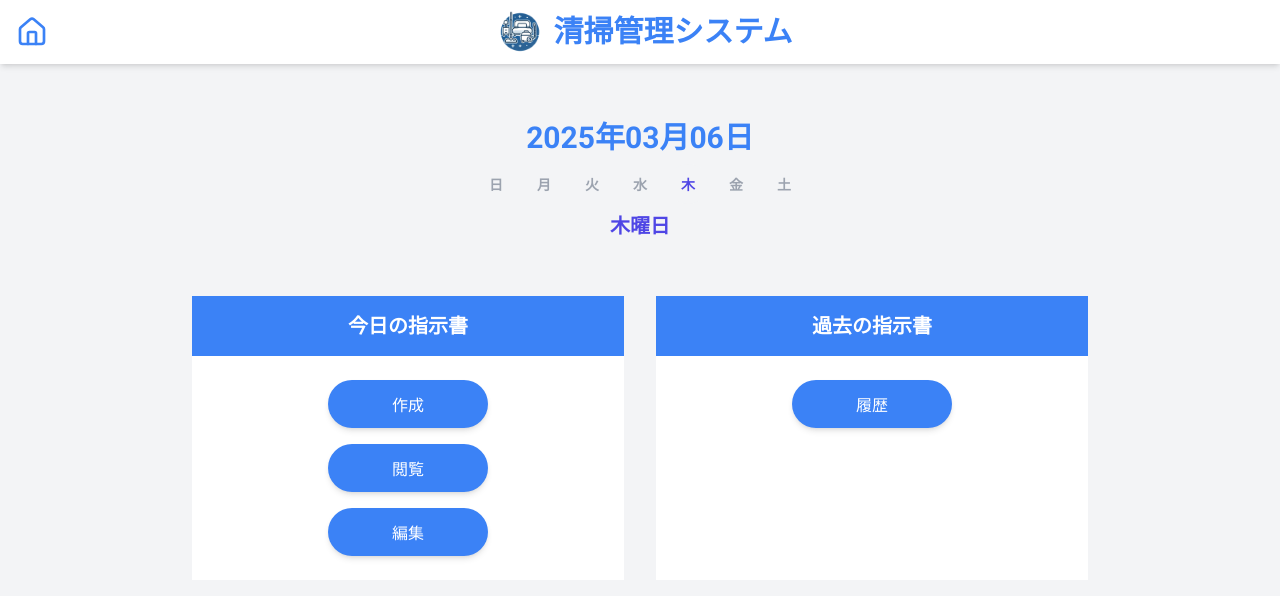
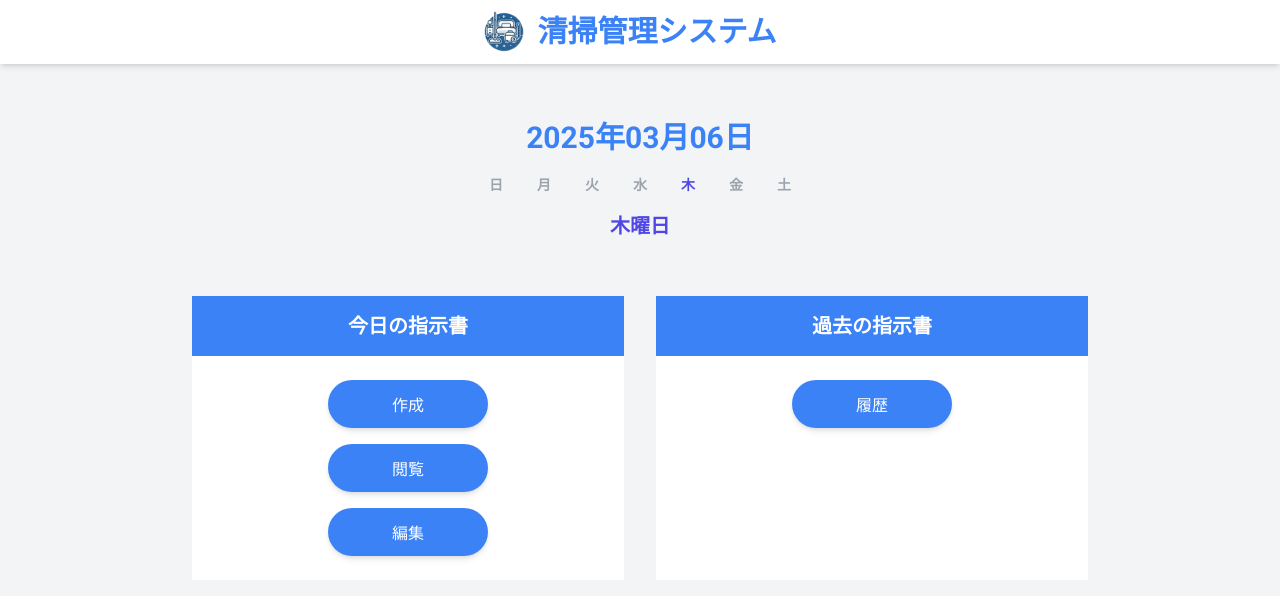
Before and after one commit to Keisuke-MARs/cleaning-management, a Next.js app: page / in a window 1280 px wide. Shown: the top 596 px of the page. Built offline with nearby package versions, Linux system fonts and the light colour scheme; a web font is replaced by a local one.

Commit message:
家のアイコン非表示

```diff
--- a/src/app/components/layout/header.tsx
+++ b/src/app/components/layout/header.tsx
@@ -1,5 +1,5 @@
 import Link from "next/link"
-import { Home } from "lucide-react"
+// import { Home } from "lucide-react"
 import Image from "next/image"
 
 
@@ -8,10 +8,11 @@ export default function Header() {
         <header className="bg-surface shadow-md">
 
             <div className="container mx-auto px-4 h-16 flex items-center justify-between">
-                <Link href="/" className="text-primary hover:text-primary-dark transition-colors">
+                {/* <Link href="/" className="text-primary hover:text-primary-dark transition-colors">
                     <Home className="h-8 w-8" />
-                </Link>
+                </Link> */}
                 <div className="flex items-center flex-grow justify-center">
+                    <Link href="/" className="flex items-center flex-grow justify-center">
                         <Image
                             src="/icon.png"
                             alt="アイコン"
@@ -22,6 +23,8 @@ export default function Header() {
                         <h1 className="text-3xl font-bold text-primary font-heading">
                             清掃管理システム
                         </h1>
+                    </Link>
+
                 </div>
                 <div className="w-6"></div> {/* スペーサー */}
             </div>
```
Lines whose indentation alone changed are shown as unchanged.
